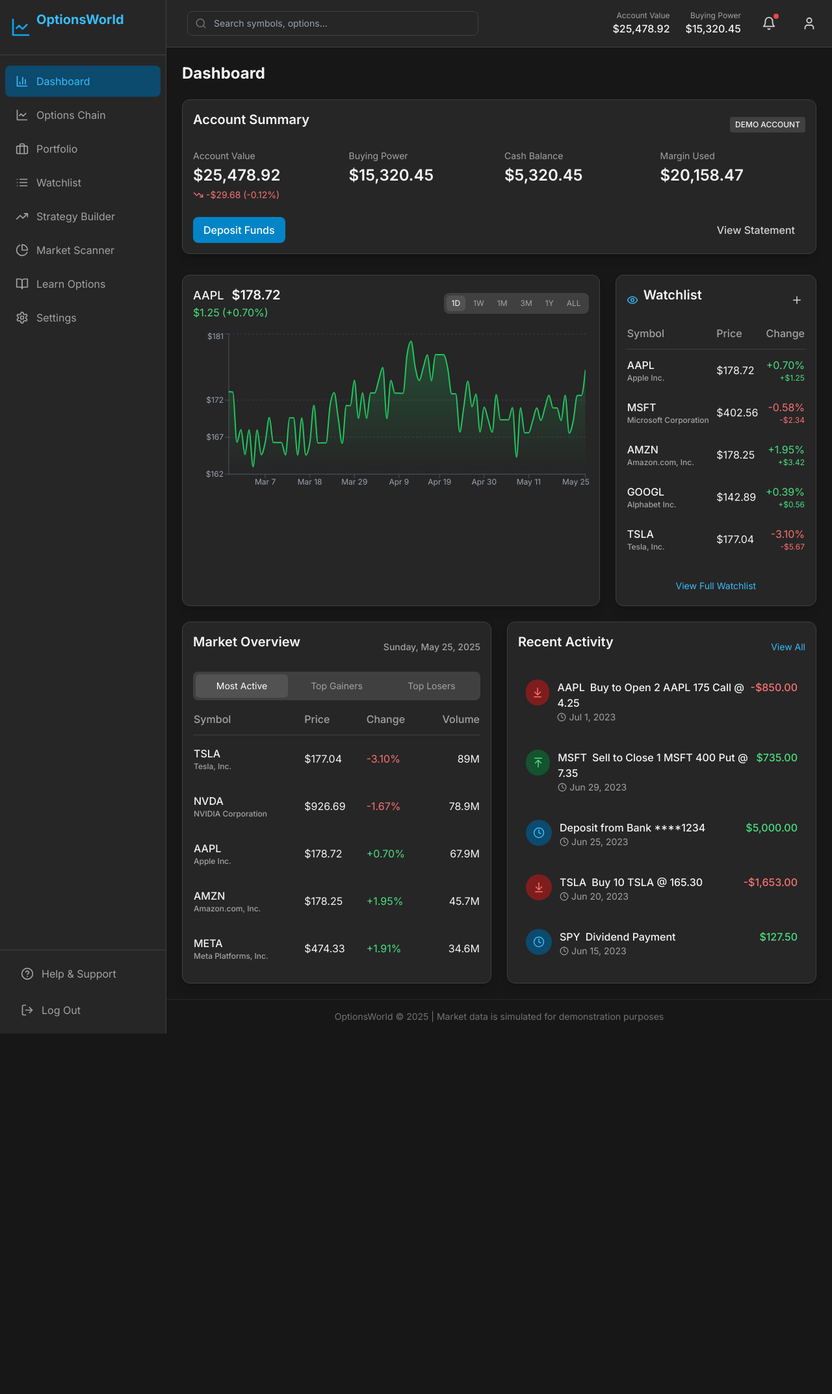
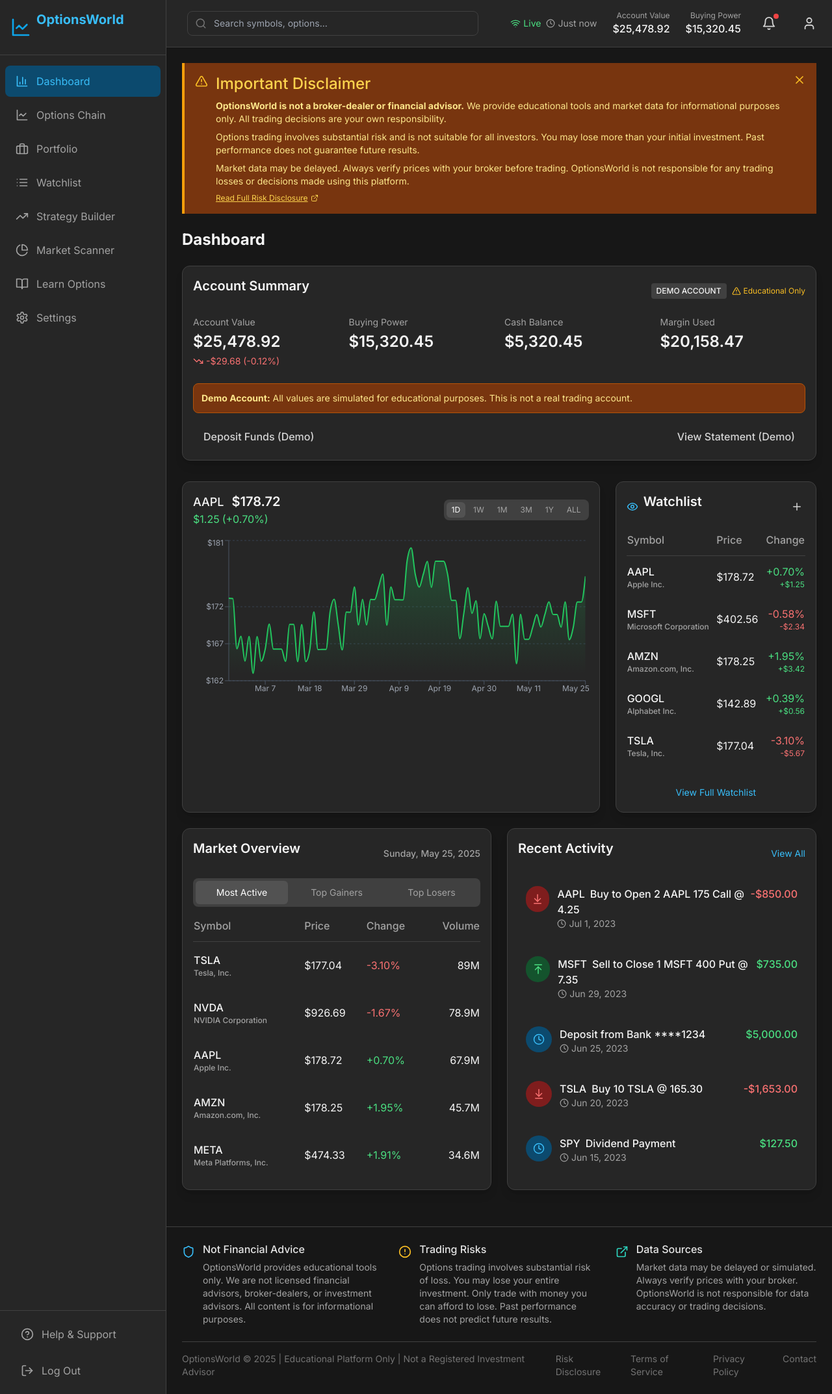
Before and after one commit to spayyavula/optitrade, a React (Vite) app: page / in a window 1280 px wide. Shown: the whole page at 65% size. Before the commit the page ends 1591 px from the top, so only its background shows below. Built offline with nearby package versions, Linux system fonts and the light colour scheme.

Commit message:
Add real-time data integration and legal disclaimers

```diff
--- /dev/null
+++ b/src/components/common/DataFeedStatus.tsx
@@ -0,0 +1,32 @@
+import React from 'react';
+import { Wifi, WifiOff, Clock } from 'lucide-react';
+import { useRealTimeData } from './RealTimeDataProvider';
+
+const DataFeedStatus: React.FC = () => {
+  const { isConnected, lastUpdate } = useRealTimeData();
+
+  const formatLastUpdate = (date: Date | null) => {
+    if (!date) return 'Never';
+    const now = new Date();
+    const diff = now.getTime() - date.getTime();
+
+    if (diff < 60000) return 'Just now';
+    if (diff < 3600000) return `${Math.floor(diff / 60000)}m ago`;
+    return date.toLocaleTimeString();
+  };
+
+  return (
+    <div className="flex items-center space-x-2 text-sm">
+      <div className={`flex items-center ${isConnected ? 'text-success-400' : 'text-error-400'}`}>
+        {isConnected ? <Wifi size={16} /> : <WifiOff size={16} />}
+        <span className="ml-1">{isConnected ? 'Live' : 'Disconnected'}</span>
+      </div>
+      <div className="flex items-center text-neutral-400">
+        <Clock size={14} className="mr-1" />
+        <span>{formatLastUpdate(lastUpdate)}</span>
+      </div>
+    </div>
+  );
+};
+
+export default DataFeedStatus;
--- /dev/null
+++ b/src/components/common/DisclaimerBanner.tsx
@@ -0,0 +1,50 @@
+import React, { useState } from 'react';
+import { AlertTriangle, X, ExternalLink } from 'lucide-react';
+
+const DisclaimerBanner: React.FC = () => {
+  const [isVisible, setIsVisible] = useState(true);
+
+  if (!isVisible) return null;
+
+  return (
+    <div className="bg-warning-900 border-l-4 border-warning-500 p-4 mb-6">
+      <div className="flex items-start">
+        <AlertTriangle className="text-warning-400 mr-3 mt-0.5 flex-shrink-0" size={20} />
+        <div className="flex-1">
+          <h3 className="text-warning-300 font-medium mb-2">Important Disclaimer</h3>
+          <div className="text-warning-200 text-sm space-y-2">
+            <p>
+              <strong>OptionsWorld is not a broker-dealer or financial advisor.</strong> We provide educational tools and market data for informational purposes only.
+              All trading decisions are your own responsibility.
+            </p>
+            <p>
+              Options trading involves substantial risk and is not suitable for all investors. You may lose more than your initial investment.
+              Past performance does not guarantee future results.
+            </p>
+            <p>
+              Market data may be delayed. Always verify prices with your broker before trading.
+              OptionsWorld is not responsible for any trading losses or decisions made using this platform.
+            </p>
+            <div className="flex items-center mt-3">
+              <a
+                href="#"
+                className="text-warning-300 hover:text-warning-200 underline flex items-center text-xs"
+              >
+                Read Full Risk Disclosure
+                <ExternalLink size={12} className="ml-1" />
+              </a>
+            </div>
+          </div>
+        </div>
+        <button
+          onClick={() => setIsVisible(false)}
+          className="text-warning-400 hover:text-warning-300 ml-4"
+        >
+          <X size={20} />
+        </button>
+      </div>
+    </div>
+  );
+};
+
+export default DisclaimerBanner;
--- a/src/components/common/Header.tsx
+++ b/src/components/common/Header.tsx
@@ -2,6 +2,7 @@ import React, { useState } from 'react';
 import { Bell, Search, Menu, X, User } from 'lucide-react';
 import { mockUser } from '../../data/mockData';
 import { formatCurrency } from '../../utils/formatters';
+import DataFeedStatus from './DataFeedStatus';
 
 const Header: React.FC = () => {
   const [isMenuOpen, setIsMenuOpen] = useState(false);
@@ -46,8 +47,9 @@ const Header: React.FC = () => {
           </button>
         )}
 
-        {/* Account info and actions */}
+        {/* Data feed status and account info */}
         <div className="hidden md:flex items-center gap-6">
+          <DataFeedStatus />
           <div className="flex flex-col items-end">
             <span className="text-xs text-neutral-400">Account Value</span>
             <span className="font-medium">{formatCurrency(mockUser.accountValue)}</span>
@@ -95,6 +97,10 @@ const Header: React.FC = () => {
                 <p className="font-medium">{formatCurrency(mockUser.buyingPower)}</p>
               </div>
             </div>
+
+            <div className="bg-neutral-700 p-3 rounded-lg">
+              <DataFeedStatus />
+            </div>
           </div>
 
           {/* Navigation links would go here */}
--- a/src/components/common/Layout.tsx
+++ b/src/components/common/Layout.tsx
@@ -1,10 +1,13 @@
 import React from 'react';
 import Sidebar from './Sidebar';
 import Header from './Header';
+import LegalFooter from './LegalFooter';
 import { Outlet } from 'react-router-dom';
+import { RealTimeDataProvider } from './RealTimeDataProvider';
 
 const Layout: React.FC = () => {
   return (
+    <RealTimeDataProvider>
       <div className="min-h-screen flex flex-col md:flex-row bg-neutral-900 text-neutral-100">
         <Sidebar />
         <div className="flex-1 flex flex-col">
@@ -12,11 +15,10 @@ const Layout: React.FC = () => {
           <main className="flex-1 p-4 md:p-6 overflow-auto">
             <Outlet />
           </main>
-        <footer className="p-4 text-center text-sm text-neutral-500 border-t border-neutral-800">
-          <p>OptionsWorld © {new Date().getFullYear()} | Market data is simulated for demonstration purposes</p>
-        </footer>
+          <LegalFooter />
         </div>
       </div>
+    </RealTimeDataProvider>
   );
 };
 
--- /dev/null
+++ b/src/components/common/LegalFooter.tsx
@@ -0,0 +1,61 @@
+import React from 'react';
+import { Shield, AlertCircle, ExternalLink } from 'lucide-react';
+
+const LegalFooter: React.FC = () => {
+  return (
+    <div className="bg-neutral-850 border-t border-neutral-700 p-6 mt-8">
+      <div className="max-w-6xl mx-auto">
+        <div className="grid grid-cols-1 md:grid-cols-3 gap-6 mb-6">
+          <div className="flex items-start">
+            <Shield className="text-primary-400 mr-3 mt-1 flex-shrink-0" size={20} />
+            <div>
+              <h4 className="font-medium text-neutral-200 mb-2">Not Financial Advice</h4>
+              <p className="text-sm text-neutral-400">
+                OptionsWorld provides educational tools only. We are not licensed financial advisors,
+                broker-dealers, or investment advisors. All content is for informational purposes.
+              </p>
+            </div>
+          </div>
+
+          <div className="flex items-start">
+            <AlertCircle className="text-warning-400 mr-3 mt-1 flex-shrink-0" size={20} />
+            <div>
+              <h4 className="font-medium text-neutral-200 mb-2">Trading Risks</h4>
+              <p className="text-sm text-neutral-400">
+                Options trading involves substantial risk of loss. You may lose your entire investment.
+                Only trade with money you can afford to lose. Past performance does not predict future results.
+              </p>
+            </div>
+          </div>
+
+          <div className="flex items-start">
+            <ExternalLink className="text-secondary-400 mr-3 mt-1 flex-shrink-0" size={20} />
+            <div>
+              <h4 className="font-medium text-neutral-200 mb-2">Data Sources</h4>
+              <p className="text-sm text-neutral-400">
+                Market data may be delayed or simulated. Always verify prices with your broker.
+                OptionsWorld is not responsible for data accuracy or trading decisions.
+              </p>
+            </div>
+          </div>
+        </div>
+
+        <div className="border-t border-neutral-700 pt-4">
+          <div className="flex flex-col md:flex-row justify-between items-center text-sm text-neutral-500">
+            <p>
+              OptionsWorld © {new Date().getFullYear()} | Educational Platform Only | Not a Registered Investment Advisor
+            </p>
+            <div className="flex space-x-4 mt-2 md:mt-0">
+              <a href="#" className="hover:text-neutral-300">Risk Disclosure</a>
+              <a href="#" className="hover:text-neutral-300">Terms of Service</a>
+              <a href="#" className="hover:text-neutral-300">Privacy Policy</a>
+              <a href="#" className="hover:text-neutral-300">Contact</a>
+            </div>
+          </div>
+        </div>
+      </div>
+    </div>
+  );
+};
+
+export default LegalFooter;
--- /dev/null
+++ b/src/components/common/RealTimeDataProvider.tsx
@@ -0,0 +1,81 @@
+import React, { createContext, useContext, useEffect, useState, ReactNode } from 'react';
+import { Stock, Option } from '../../types';
+
+interface RealTimeDataContextType {
+  isConnected: boolean;
+  lastUpdate: Date | null;
+  updateStock: (symbol: string, data: Partial<Stock>) => void;
+  updateOption: (symbol: string, strike: number, expiration: string, type: 'call' | 'put', data: Partial<Option>) => void;
+}
+
+const RealTimeDataContext = createContext<RealTimeDataContextType | null>(null);
+
+interface RealTimeDataProviderProps {
+  children: ReactNode;
+}
+
+export const RealTimeDataProvider: React.FC<RealTimeDataProviderProps> = ({ children }) => {
+  const [isConnected, setIsConnected] = useState(false);
+  const [lastUpdate, setLastUpdate] = useState<Date | null>(null);
+
+  useEffect(() => {
+    // Simulate WebSocket connection for real-time data
+    const connectToDataFeed = () => {
+      console.log('Connecting to real-time data feed...');
+
+      // Simulate connection delay
+      setTimeout(() => {
+        setIsConnected(true);
+        setLastUpdate(new Date());
+        console.log('Connected to real-time data feed');
+      }, 2000);
+
+      // Simulate periodic updates
+      const updateInterval = setInterval(() => {
+        if (Math.random() > 0.1) { // 90% uptime simulation
+          setLastUpdate(new Date());
+          // Trigger price updates here
+        } else {
+          setIsConnected(false);
+          setTimeout(() => setIsConnected(true), 5000); // Reconnect after 5s
+        }
+      }, 1000);
+
+      return () => clearInterval(updateInterval);
+    };
+
+    const cleanup = connectToDataFeed();
+    return cleanup;
+  }, []);
+
+  const updateStock = (symbol: string, data: Partial<Stock>) => {
+    // In a real implementation, this would update the global state
+    console.log(`Updating ${symbol}:`, data);
+    setLastUpdate(new Date());
+  };
+
+  const updateOption = (symbol: string, strike: number, expiration: string, type: 'call' | 'put', data: Partial<Option>) => {
+    // In a real implementation, this would update the global state
+    console.log(`Updating ${symbol} ${strike} ${type} ${expiration}:`, data);
+    setLastUpdate(new Date());
+  };
+
+  return (
+    <RealTimeDataContext.Provider value={{
+      isConnected,
+      lastUpdate,
+      updateStock,
+      updateOption
+    }}>
+      {children}
+    </RealTimeDataContext.Provider>
+  );
+};
+
+export const useRealTimeData = () => {
+  const context = useContext(RealTimeDataContext);
+  if (!context) {
+    throw new Error('useRealTimeData must be used within a RealTimeDataProvider');
+  }
+  return context;
+};
--- a/src/components/dashboard/AccountSummary.tsx
+++ b/src/components/dashboard/AccountSummary.tsx
@@ -1,7 +1,7 @@
 import React from 'react';
 import { formatCurrency } from '../../utils/formatters';
 import { mockUser } from '../../data/mockData';
-import { TrendingUp, TrendingDown } from 'lucide-react';
+import { TrendingUp, TrendingDown, AlertTriangle } from 'lucide-react';
 
 const AccountSummary: React.FC = () => {
   // Random daily change for demonstration
@@ -19,6 +19,10 @@ const AccountSummary: React.FC = () => {
           <span className="text-xs font-medium px-2 py-1 rounded bg-neutral-700">
             DEMO ACCOUNT
           </span>
+          <div className="flex items-center text-xs text-warning-400">
+            <AlertTriangle size={14} className="mr-1" />
+            <span>Educational Only</span>
+          </div>
         </div>
       </div>
 
@@ -52,9 +56,20 @@ const AccountSummary: React.FC = () => {
         </div>
       </div>
 
+      <div className="bg-warning-900 border border-warning-700 p-3 rounded-lg mb-4">
+        <p className="text-warning-200 text-sm">
+          <strong>Demo Account:</strong> All values are simulated for educational purposes.
+          This is not a real trading account.
+        </p>
+      </div>
+
       <div className="flex justify-between">
-        <button className="btn-primary">Deposit Funds</button>
-        <button className="btn-ghost">View Statement</button>
+        <button className="btn-ghost" disabled>
+          Deposit Funds (Demo)
+        </button>
+        <button className="btn-ghost" disabled>
+          View Statement (Demo)
+        </button>
       </div>
     </div>
   );
--- a/src/pages/Dashboard.tsx
+++ b/src/pages/Dashboard.tsx
@@ -5,6 +5,7 @@ import RecentActivity from '../components/dashboard/RecentActivity';
 import WatchlistWidget from '../components/dashboard/WatchlistWidget';
 import PriceChart from '../components/common/PriceChart';
 import StockPrice from '../components/common/StockPrice';
+import DisclaimerBanner from '../components/common/DisclaimerBanner';
 import { mockAAPLData, mockStocks } from '../data/mockData';
 
 const Dashboard: React.FC = () => {
@@ -12,6 +13,8 @@ const Dashboard: React.FC = () => {
 
   return (
     <div className="animate-fade-in">
+      <DisclaimerBanner />
+
       <div className="mb-8">
         <h1 className="text-2xl font-bold mb-6">Dashboard</h1>
         <AccountSummary />
--- a/src/pages/OptionsChain.tsx
+++ b/src/pages/OptionsChain.tsx
@@ -2,9 +2,11 @@ import React, { useState } from 'react';
 import StockPrice from '../components/common/StockPrice';
 import PriceChart from '../components/common/PriceChart';
 import OptionsChainTable from '../components/optionsChain/OptionsChainTable';
+import DisclaimerBanner from '../components/common/DisclaimerBanner';
 import { mockOptionsChain, mockAAPLData, mockStocks } from '../data/mockData';
 import { Option } from '../types';
-import { AlertCircle } from 'lucide-react';
+import { AlertCircle, X } from 'lucide-react';
+import { formatCurrency, formatDate } from '../utils/formatters';
 
 const OptionsChain: React.FC = () => {
   const [selectedExpiration, setSelectedExpiration] = useState(mockOptionsChain.expirations[0]);
@@ -23,6 +25,8 @@ const OptionsChain: React.FC = () => {
 
   return (
     <div className="animate-fade-in">
+      <DisclaimerBanner />
+
       <div className="mb-8">
         <h1 className="text-2xl font-bold mb-6">Options Chain</h1>
 
@@ -133,6 +137,7 @@ const OptionsChain: React.FC = () => {
             <AlertCircle size={20} className="text-primary-400 mr-2" />
             <p className="text-sm">
               Click on any option row to see more details and trading actions. Options shown are for educational purposes only.
+              <strong className="text-warning-400 ml-1">Always verify prices with your broker before trading.</strong>
             </p>
           </div>
 
@@ -163,6 +168,12 @@ const OptionsChain: React.FC = () => {
             </div>
 
             <div className="p-4">
+              <div className="bg-warning-900 border border-warning-700 p-3 rounded-lg mb-4">
+                <p className="text-warning-200 text-sm">
+                  <strong>Educational Only:</strong> This is a simulation. OptionsWorld is not a broker and cannot execute real trades.
+                </p>
+              </div>
+
               <div className="mb-4">
                 <p className="mb-2">
                   <span className="text-neutral-400 text-sm">Symbol: </span>
@@ -213,17 +224,10 @@ const OptionsChain: React.FC = () => {
 
               <div className="flex gap-3">
                 <button
-                  className={`flex-1 py-2 rounded-lg font-medium ${
-                    isBuy ? 'bg-success-600 hover:bg-success-700 text-white' : 'bg-error-600 hover:bg-error-700 text-white'
-                  }`}
-                >
-                  {isBuy ? 'Buy' : 'Sell'} {quantity} Contract{quantity > 1 ? 's' : ''}
-                </button>
-                <button
-                  className="btn-ghost"
+                  className="btn-ghost flex-1"
                   onClick={() => setShowTrade(false)}
                 >
-                  Cancel
+                  Close (Demo Only)
                 </button>
               </div>
             </div>
```
Lines whose indentation alone changed are shown as unchanged.
